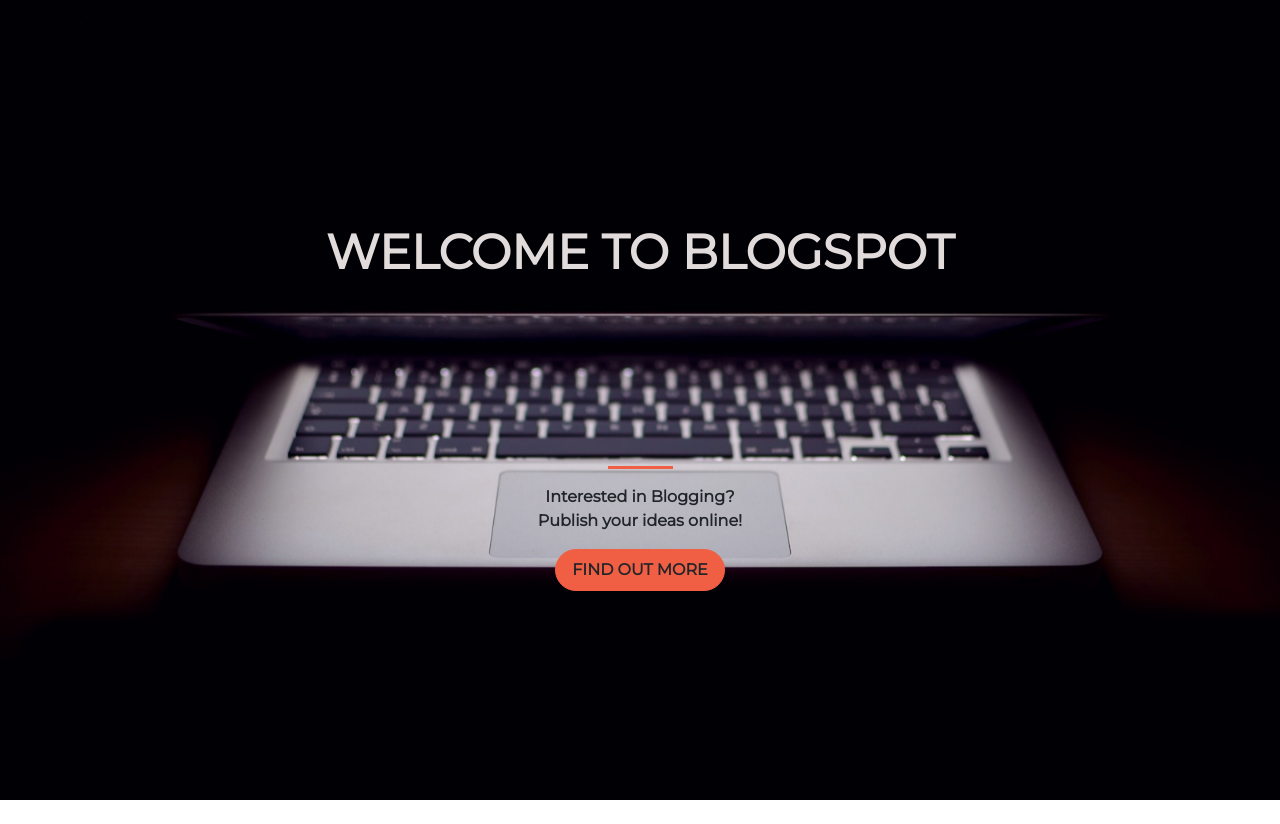
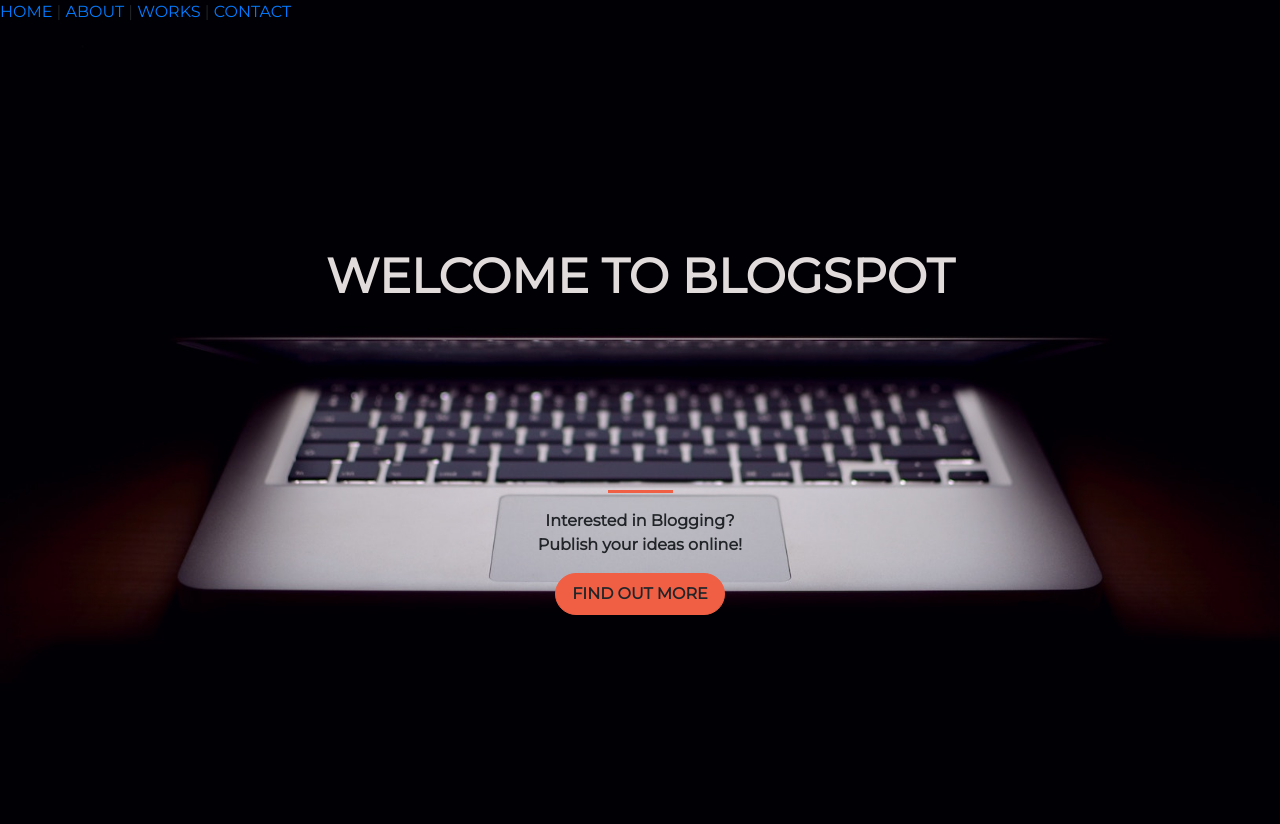
Before and after one commit to sayan2001ssg/Blogspot, a plain HTML site: page index.html in a window 1280 px wide. Before the commit the page ends 800 px from the top, so only its background shows below. Drawn offline with nearby package versions, Linux system fonts and the light colour scheme.

Commit message:
Update index.html

```diff
--- a/index.html
+++ b/index.html
@@ -1,7 +1,7 @@
 <!DOCTYPE html>
 <html>
   <head>
-    <title>Blogdotcom</title>
+    <title>Blogspot</title>
 
     <!-- Required meta tags -->
     <meta charset="utf-8">
@@ -18,6 +18,10 @@
     <link rel="stylesheet" type="text/css" href="style.css">
   </head>
   <body>
+    <a href="" class="option">HOME</a>     |
+    <a href="" class="option">ABOUT</a>    |
+    <a href="" class="option">WORKS</a>    |
+    <a href="" class="option">CONTACT</a><br>
     <div class="container h-100 w-100">
       <div class="row">
         <div class="buffer1 col-12"></div>
```
